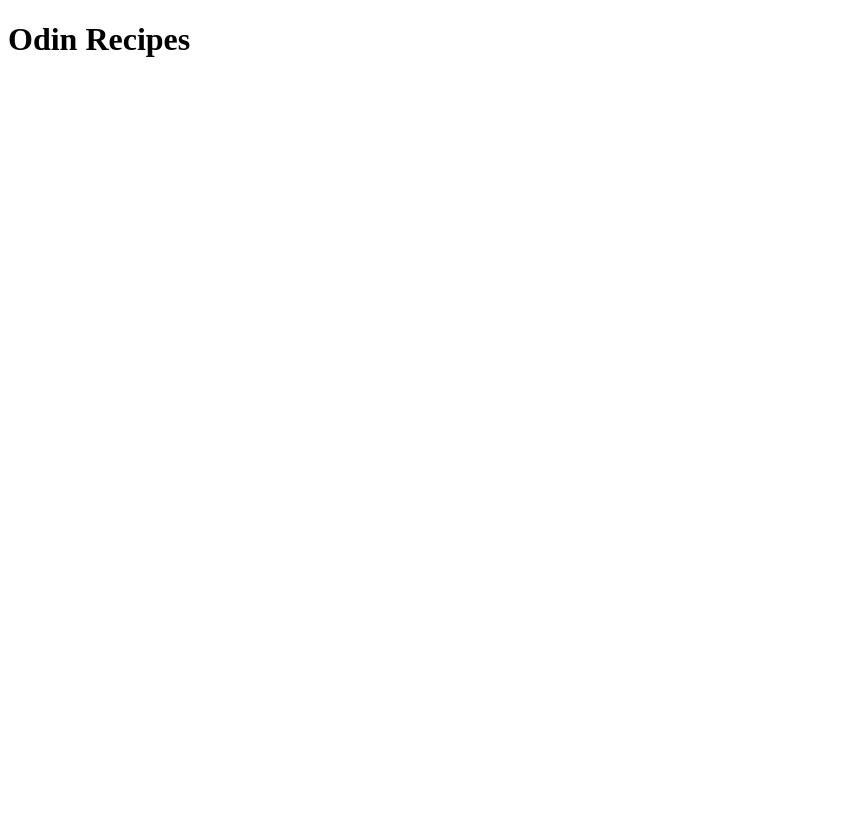
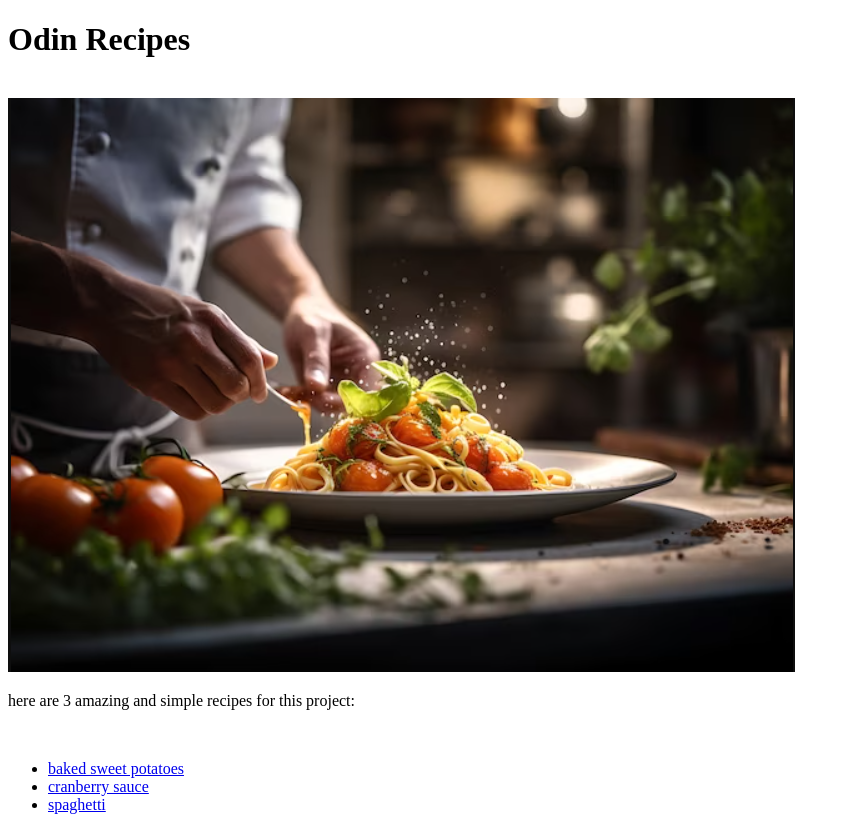
Before and after one commit to creespie/odin-recipes, a plain HTML site: page index.html in a window 1280 px wide. Shown: the whole page, without its empty margins (0-850 px from the left). Before the commit the page ends 800 px from the top, so only its background shows below. Drawn offline with Linux system fonts and the light colour scheme.

Commit message:
Updated index

```diff
--- a/index.html
+++ b/index.html
@@ -5,7 +5,13 @@
         <title>Odin Recipes main page</title>
     </head>
     <body>
-        <h1>Odin Recipes</h1>
-        <p></p>
+        <h1>Odin Recipes</h1><br>
+        <img src="images/cooking-display.png" alt="cooking display"><br>
+
+        <p>here are 3 amazing and simple recipes for this project:</p><br>
+        <ul>
+            <li><a href="recipes/baked-sweet-potatoes.html">baked sweet potatoes</a></li>
+            <li><a href="recipes/cranberry-sauce.html">cranberry sauce</a></li>
+            <li><a href="recipes/spaghetti.html">spaghetti</a></li>
     </body>
 </html>
```
